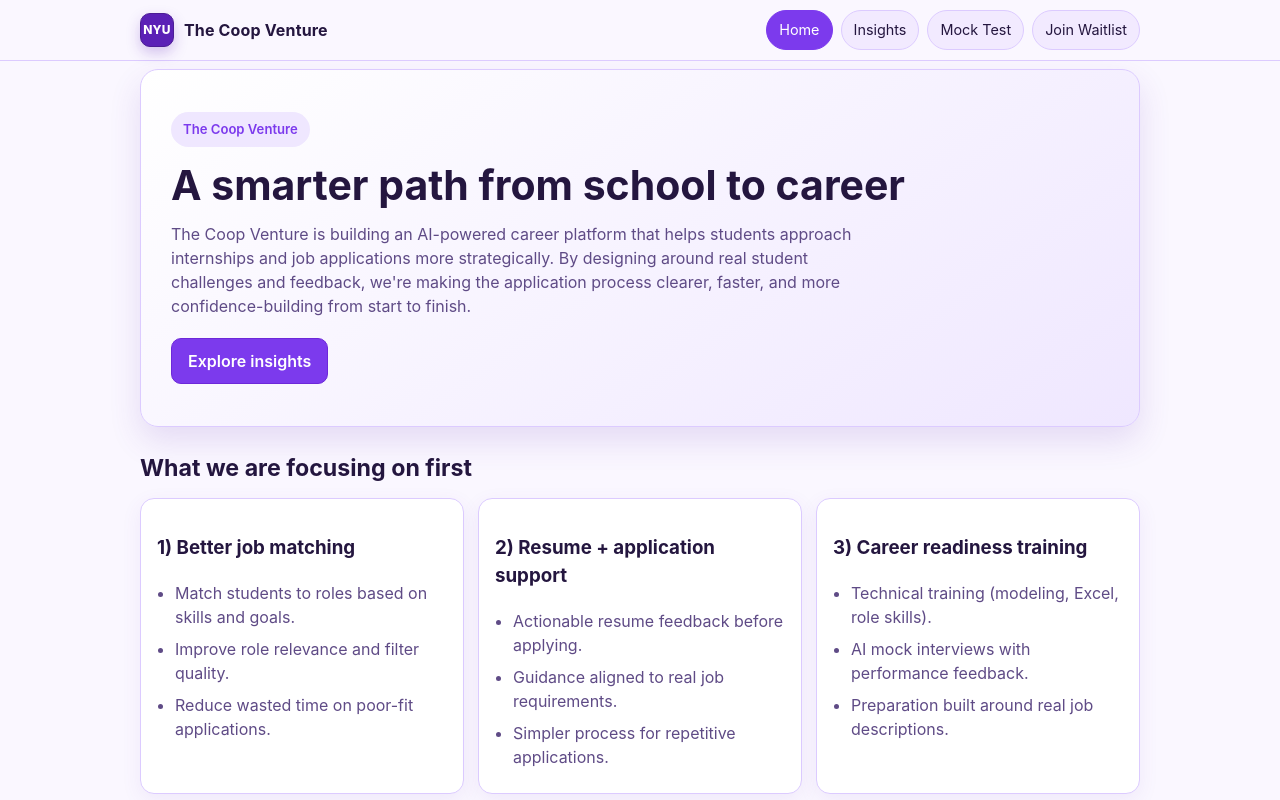
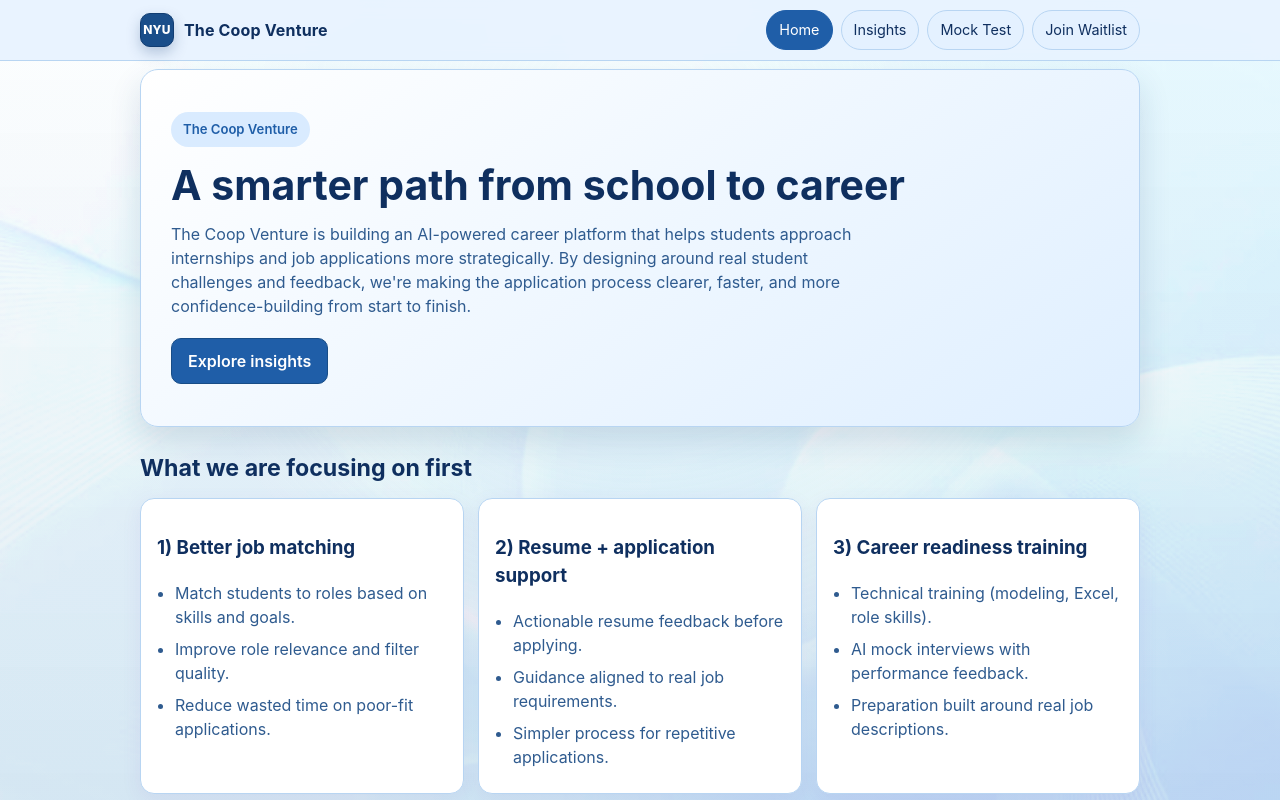
Before and after one commit to Jocelyn1200/Coopventure, a plain HTML site: page landing-page.html in a window 1280 px wide. Shown: the top 800 px of the page. Drawn offline with Linux system fonts and the light colour scheme.

Commit message:
update site

```diff
--- a/landing-page.html
+++ b/landing-page.html
@@ -6,13 +6,13 @@
   <title>The Coop Venture | Career Prep Platform</title>
   <style>
     :root {
-      --bg: #faf7ff;
+      --bg: #e7f1ff;
       --card: #ffffff;
-      --text: #24163f;
-      --muted: #5f4b86;
-      --accent: #7c3aed;
-      --accent-soft: #efe7ff;
-      --border: #dccbff;
+      --text: #0f2f5f;
+      --muted: #2f5b8f;
+      --accent: #1f5ea8;
+      --accent-soft: #d9ebff;
+      --border: #b8d5f2;
     }
 
     * { box-sizing: border-box; }
@@ -20,9 +20,41 @@
     body {
       margin: 0;
       font-family: Inter, Arial, sans-serif;
-      background: var(--bg);
+      background: #d8e4f5;
       color: var(--text);
       line-height: 1.5;
+      position: relative;
+      min-height: 100dvh;
+      overflow-x: hidden;
+    }
+
+    body::before {
+      content: "";
+      position: fixed;
+      inset: 0;
+      z-index: -2;
+      pointer-events: none;
+      background:
+        linear-gradient(180deg, rgba(245, 250, 255, 0.3) 0%, rgba(221, 232, 248, 0.45) 100%),
+        url("assets/index-bg.png") center / cover no-repeat;
+      filter: contrast(1.17) saturate(1.12) brightness(1.03);
+      opacity: 0.98;
+    }
+
+    body::after {
+      content: "";
+      position: fixed;
+      inset: 0;
+      z-index: -1;
+      pointer-events: none;
+      background:
+        radial-gradient(ellipse at 50% 18%, rgba(255, 255, 255, 0.34) 0%, rgba(255, 255, 255, 0) 56%),
+        linear-gradient(180deg, rgba(255, 255, 255, 0.12) 0%, rgba(120, 148, 187, 0.18) 100%);
+    }
+
+    body > * {
+      position: relative;
+      z-index: 1;
     }
 
     .container {
@@ -34,7 +66,7 @@
       position: sticky;
       top: 0;
       z-index: 20;
-      background: rgba(250, 247, 255, 0.92);
+      background: rgba(232, 242, 255, 0.92);
       backdrop-filter: blur(8px);
       border-bottom: 1px solid var(--border);
     }
@@ -60,13 +92,13 @@
       width: 34px;
       height: 34px;
       border-radius: 10px;
-      background: #5b21b6;
+      background: #1a4e8a;
       color: #fff;
       font-weight: 800;
       font-size: 0.75rem;
       letter-spacing: 0.02em;
-      border: 1px solid #4c1d95;
-      box-shadow: 0 6px 14px rgba(91, 33, 182, 0.25);
+      border: 1px solid #123d72;
+      box-shadow: 0 6px 14px rgba(18, 61, 114, 0.25);
     }
 
     .brand {
@@ -87,17 +119,17 @@
       border-radius: 999px;
       padding: 8px 12px;
       font-size: 0.9rem;
-      background: #f2eaff;
+      background: #e4f1ff;
     }
 
     .nav-links a:hover {
-      background: #eadfff;
+      background: #d8eaff;
     }
 
     .nav-links a.active-tab {
-      background: #7c3aed;
+      background: #1f5ea8;
       color: #fff;
-      border-color: #7c3aed;
+      border-color: #1f5ea8;
     }
 
     .tab-panel {
@@ -119,11 +151,11 @@
     }
 
     .hero {
-      background: linear-gradient(145deg, #ffffff, #efe7ff);
+      background: linear-gradient(145deg, #ffffff, #dfefff);
       border: 1px solid var(--border);
       border-radius: 18px;
       padding: 42px 30px;
-      box-shadow: 0 14px 32px rgba(97, 51, 177, 0.14);
+      box-shadow: 0 14px 32px rgba(18, 61, 114, 0.14);
     }
 
     .eyebrow {
@@ -168,12 +200,12 @@
     .cta.primary {
       background: var(--accent);
       color: #fff;
-      border-color: #6d28d9;
+      border-color: #184d87;
     }
 
     .cta.secondary {
       color: var(--text);
-      background: #f7f2ff;
+      background: #edf6ff;
       border-color: var(--border);
     }
 
```
Also changed, not shown: index.html (+31 -23 lines), assets/index-bg.png (added).
